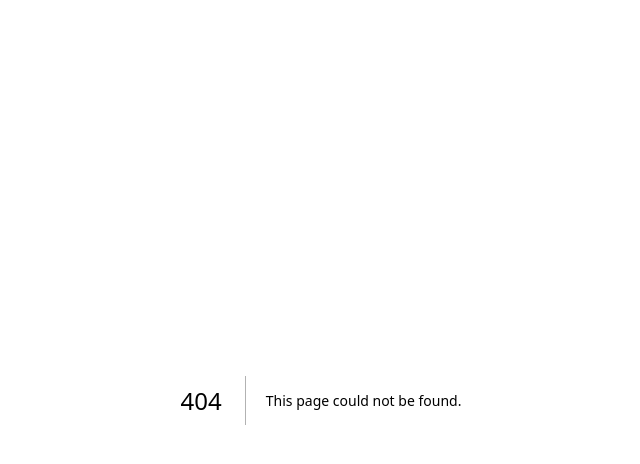
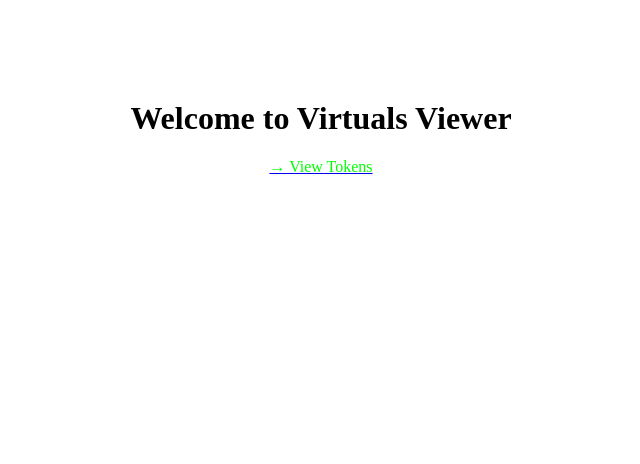
Before and after one commit to takoshieth/virtuals-viewer, a Next.js app: page / in a window 1280 px wide. Before the commit this address had no page. Shown: the top 464 px of the page, without its empty margins (319-959 px from the left). Built offline with nearby package versions, Linux system fonts and the light colour scheme.

Commit message:
Create index.jsx

```diff
--- /dev/null
+++ b/pages/index.jsx
@@ -0,0 +1,14 @@
+// pages/index.jsx
+import Link from "next/link";
+export default function Home() {
+  return (
+    <div style={{ textAlign: "center", marginTop: "100px" }}>
+      <h1>Welcome to Virtuals Viewer</h1>
+      <Link href="/virtuals">
+        <p style={{ color: "lime", marginTop: "20px", cursor: "pointer" }}>
+          → View Tokens
+        </p>
+      </Link>
+    </div>
+  );
+}
```
